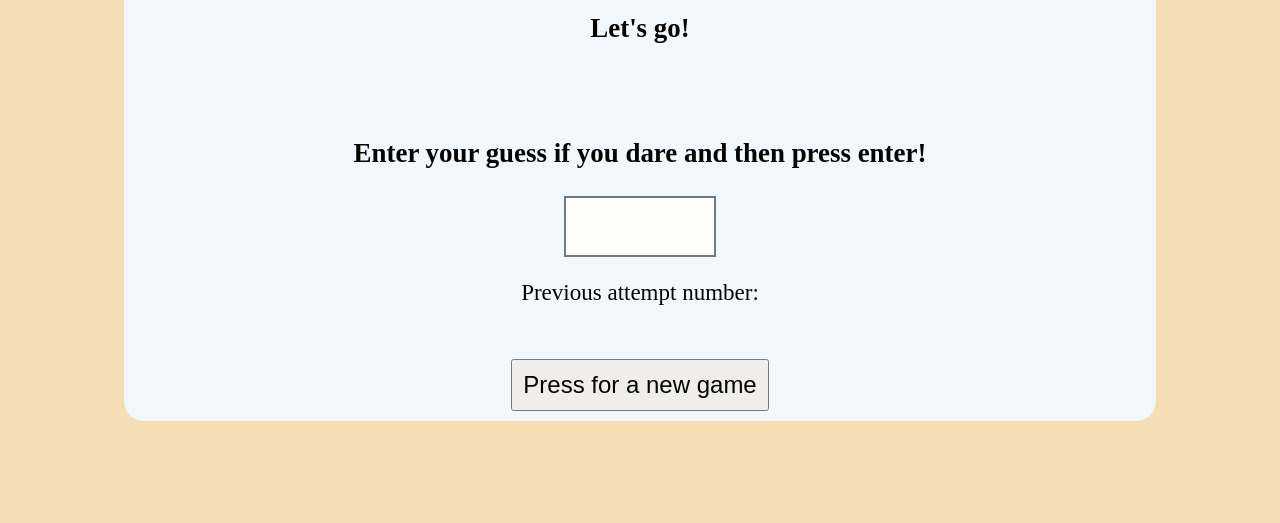
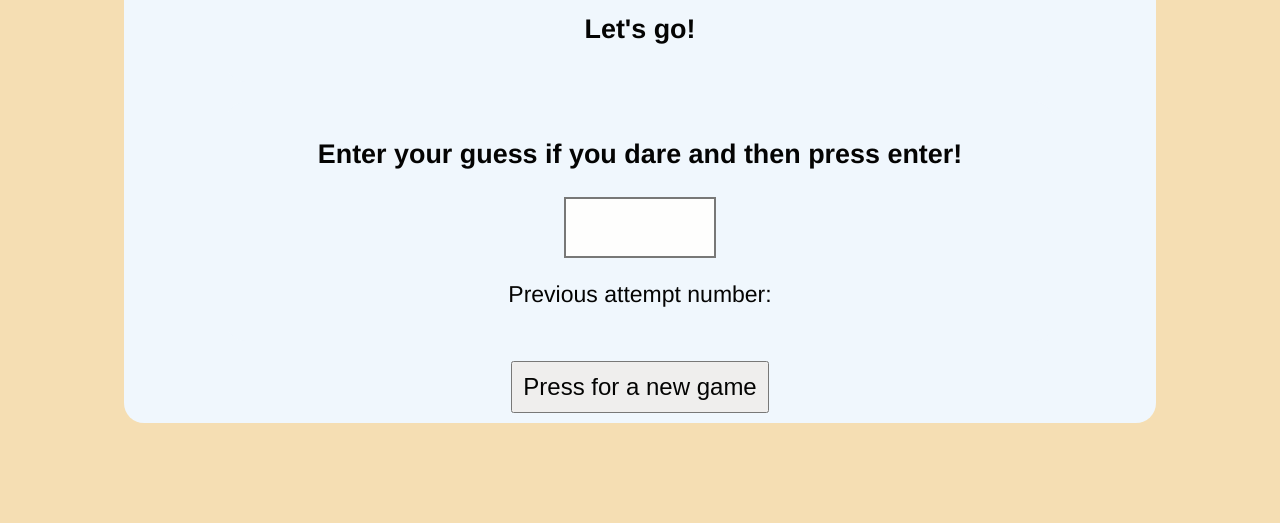
Before and after one commit to MagenBouchard/simple_guess, a plain HTML site: page index.html in a window 1280 px wide. Shown: the part 277-800 px from the top of the page. Drawn offline with Linux system fonts and the light colour scheme.

Commit message:
added font family to the body

```diff
--- a/style.css
+++ b/style.css
@@ -7,6 +7,7 @@ h1{
 body {
     font-size: 23px;
     background: wheat;
+    font-family: helvetica, arial, sans serif;
 }
 
 
```
